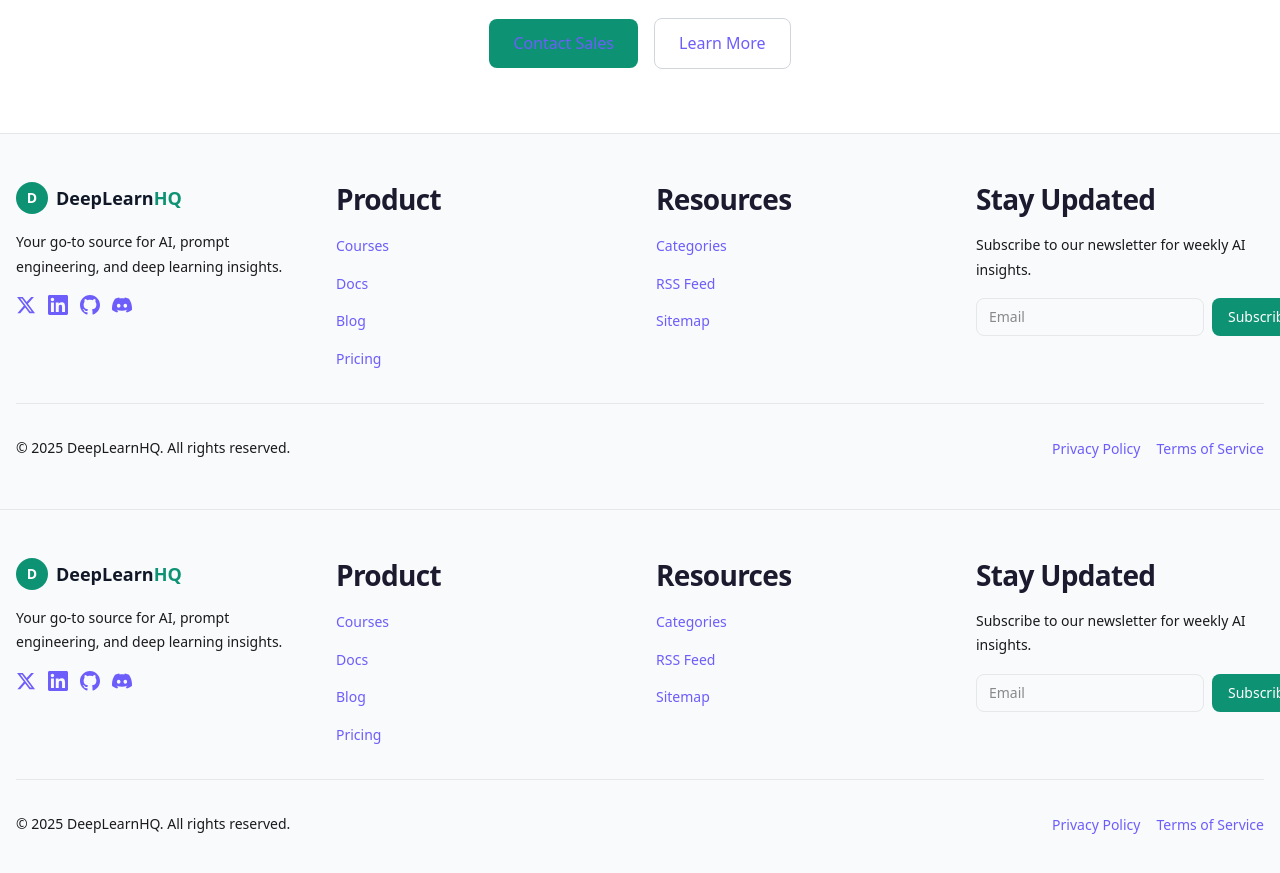
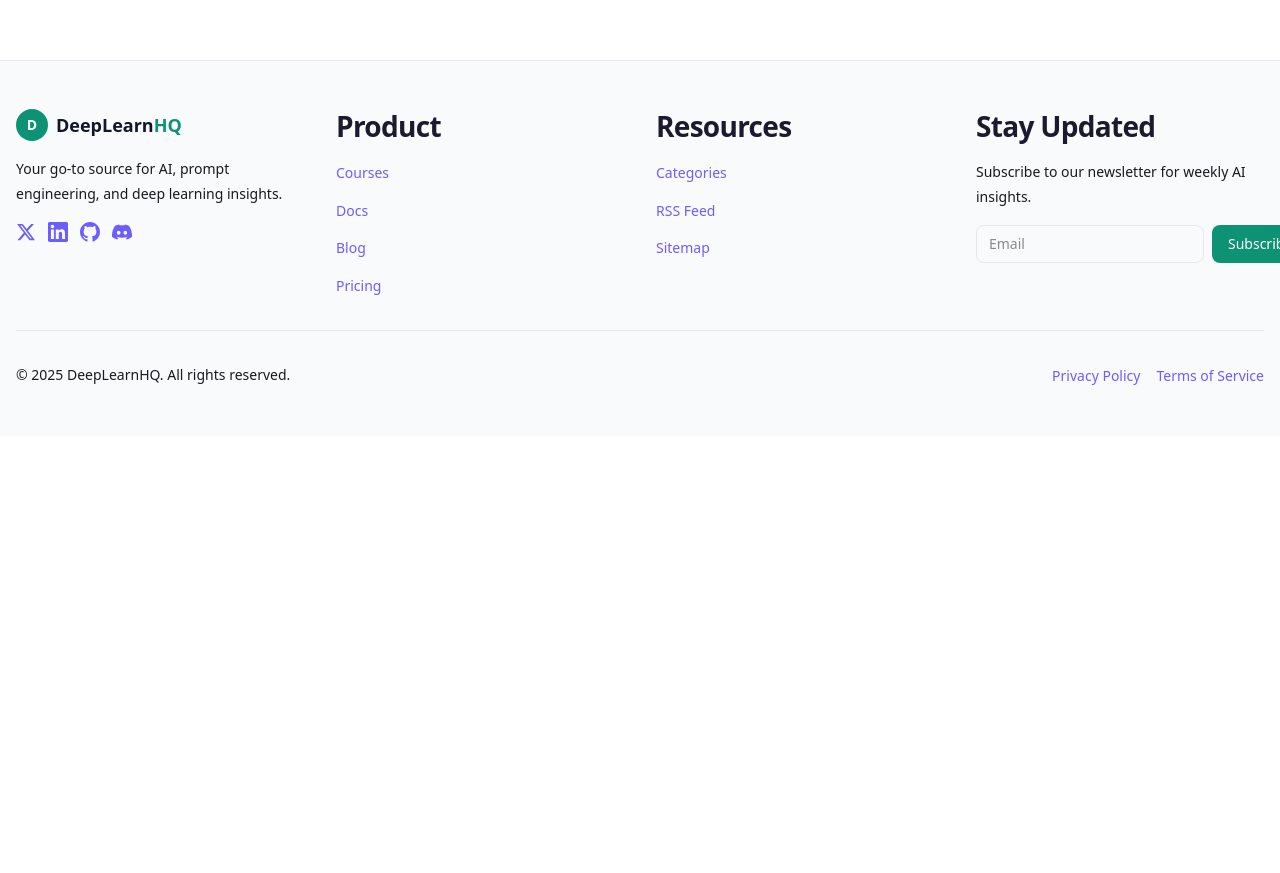
Before and after one commit to algowizzzz/blogs, a Next.js app: page /courses in a window 1280 px wide. Shown: the part 2380-3253 px from the top of the page. After the commit the page ends 2816 px from the top, so only its background shows below. Built offline with nearby package versions, Linux system fonts and the light colour scheme; no server answers.

Commit message:
Fix root layout - remove duplicate navbar/footer wrapper

```diff
--- a/app/layout.tsx
+++ b/app/layout.tsx
@@ -1,6 +1,5 @@
 import type { Metadata } from "next";
 import { Inter, JetBrains_Mono } from "next/font/google";
-import Layout from "@/components/Layout";
 import Analytics from "@/components/Analytics";
 import "./globals.css";
 
@@ -34,7 +33,7 @@ export default function RootLayout({
       <body
         className={`${inter.variable} ${jetbrainsMono.variable} font-sans antialiased`}
       >
-        <Layout>{children}</Layout>
+        {children}
       </body>
     </html>
   );
```
